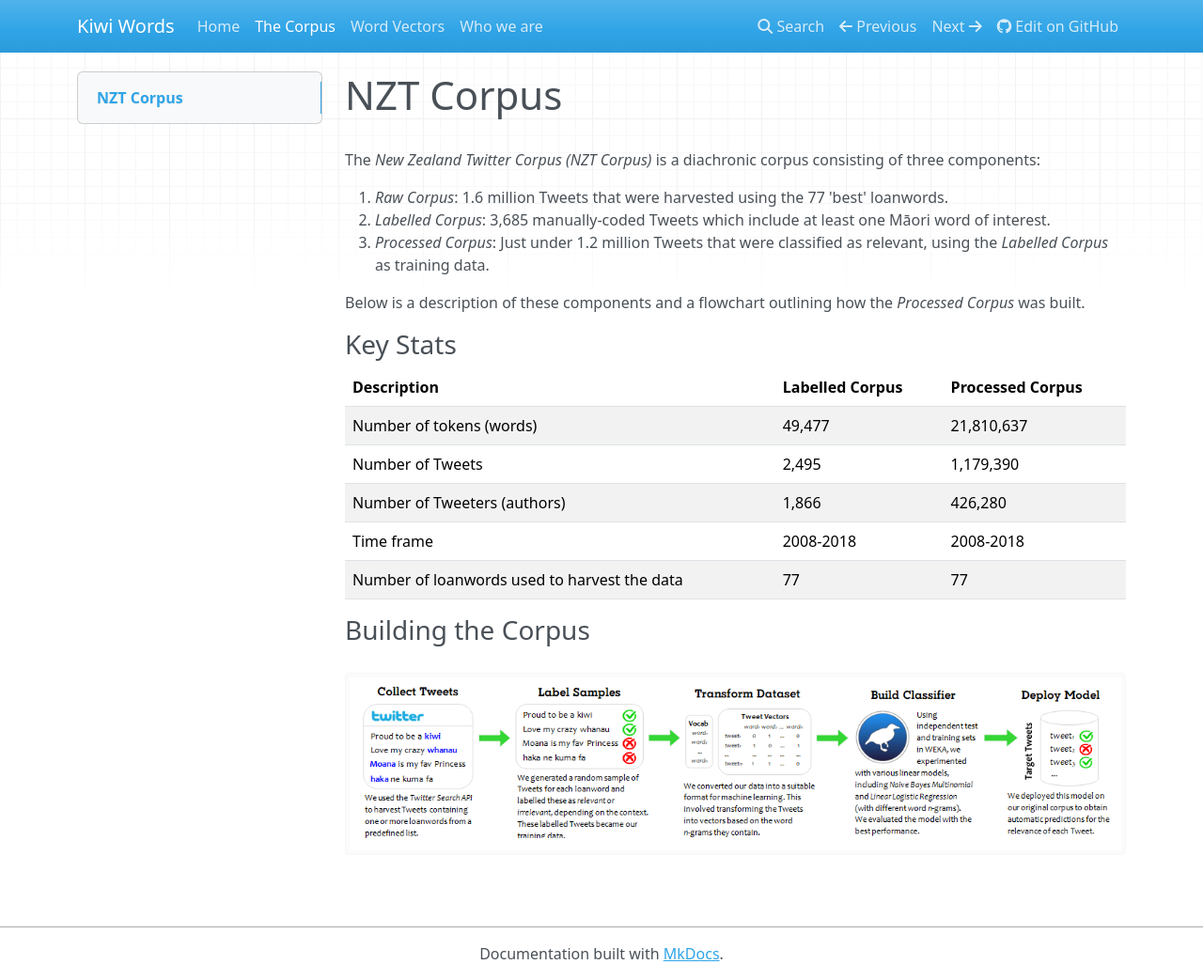
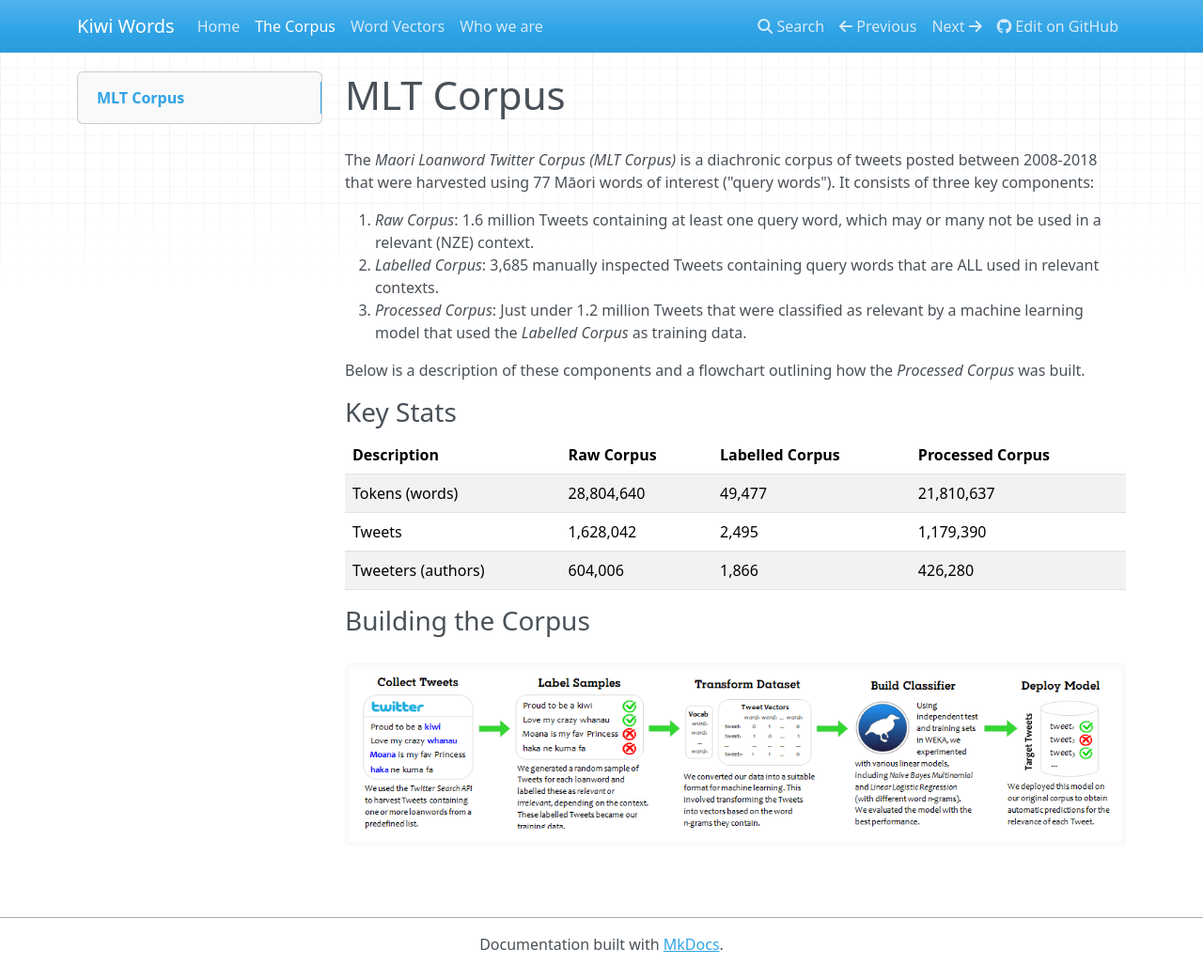
Before and after one commit to Waikato/kiwiwords, an MkDocs documentation site: the page built from docs/corpus.md, in a window 1280 px wide and 1043 px high. Shown: the whole window at 94% size. Built offline with MkDocs 1.6.1, drawn with Linux system fonts in a browser that asks for light colours; nearby versions of some CDN libraries.

Commit message:
Update corpus.md

```diff
--- a/docs/corpus.md
+++ b/docs/corpus.md
@@ -1,21 +1,19 @@
-# NZT Corpus
+# MLT Corpus
 <br>
-The <i>New Zealand Twitter Corpus (NZT Corpus)</i> is a diachronic corpus consisting of three components:
+The <i>Maori Loanword Twitter Corpus (MLT Corpus)</i> is a diachronic corpus of tweets posted between 2008-2018 that were harvested using 77 Māori words of interest ("query words"). It consists of three key components:
 
-1. <i>Raw Corpus</i>: 1.6 million Tweets that were harvested using the 77 'best' loanwords.
-2. <i>Labelled Corpus</i>: 3,685 manually-coded Tweets which include at least one Māori word of interest.
-3. <i>Processed Corpus</i>: Just under 1.2 million Tweets that were classified as relevant, using the <i>Labelled Corpus</i> as training data.
+1. <i>Raw Corpus</i>: 1.6 million Tweets containing at least one query word, which may or many not be used in a relevant (NZE) context.
+2. <i>Labelled Corpus</i>: 3,685 manually inspected Tweets containing query words that are ALL used in relevant contexts.
+3. <i>Processed Corpus</i>: Just under 1.2 million Tweets that were classified as relevant by a machine learning model that used the <i>Labelled Corpus</i> as training data.
 
 Below is a description of these components and a flowchart outlining how the <i>Processed Corpus</i> was built.
 
 ### Key Stats
-| Description                                  | Labelled Corpus | Processed Corpus |
-| ---------------------------------------------|-----------------| -----------------|
-| Number of tokens (words)                     | 49,477          | 21,810,637       |
-| Number of Tweets                             | 2,495           | 1,179,390        |
-| Number of Tweeters (authors)                 | 1,866           | 426,280          |
-| Time frame                                   | 2008-2018       | 2008-2018        |
-| Number of loanwords used to harvest the data | 77              | 77               |
+| Description          | Raw Corpus | Labelled Corpus | Processed Corpus |
+| ---------------------|------------|-----------------| -----------------|
+| Tokens (words)       | 28,804,640 | 49,477          | 21,810,637       |
+| Tweets               | 1,628,042  | 2,495           | 1,179,390        |
+| Tweeters (authors)   | 604,006    | 1,866           | 426,280          |
 
 ### Building the Corpus
  <img src="../pics/Process2.png" alt="Process" width="1500"/>
```
